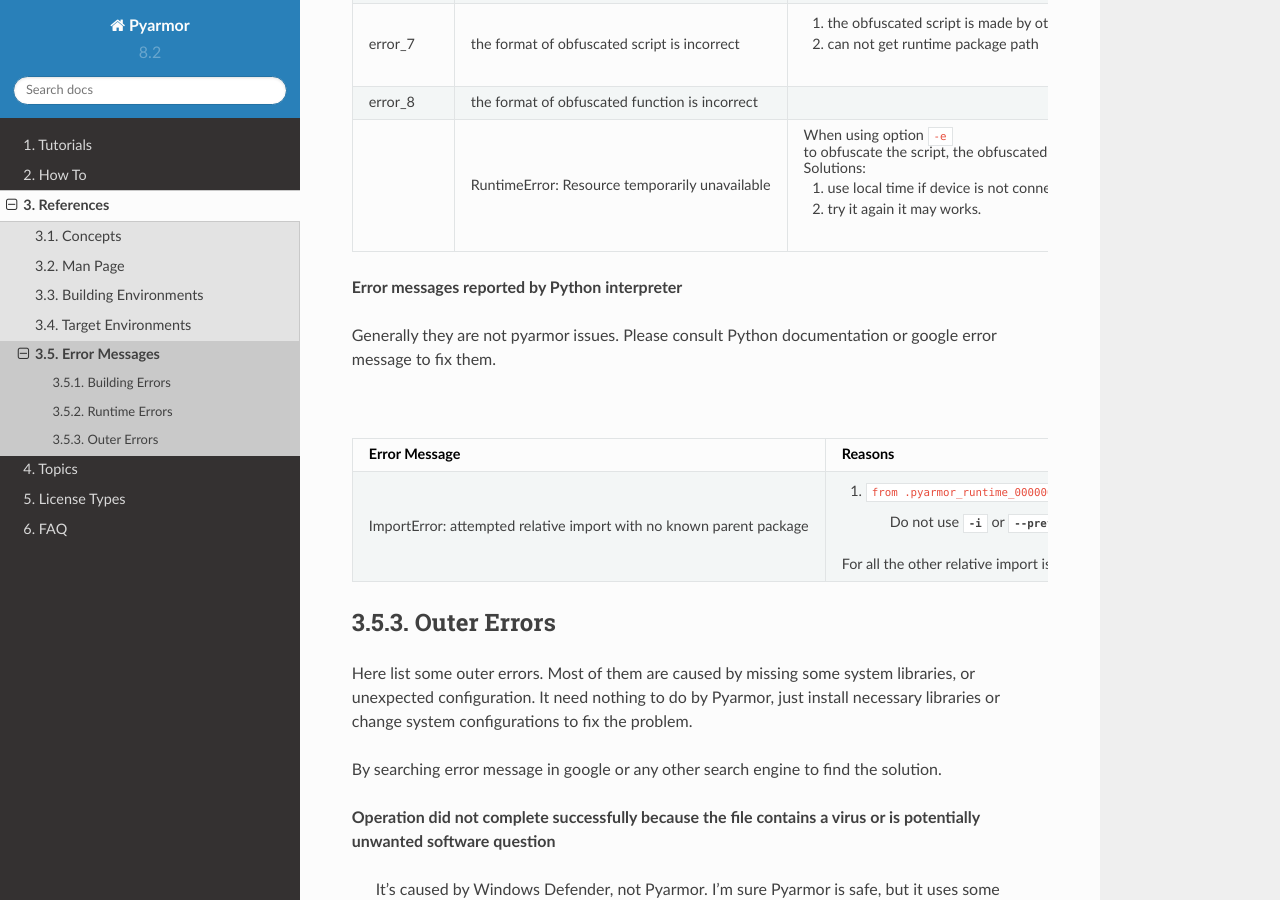
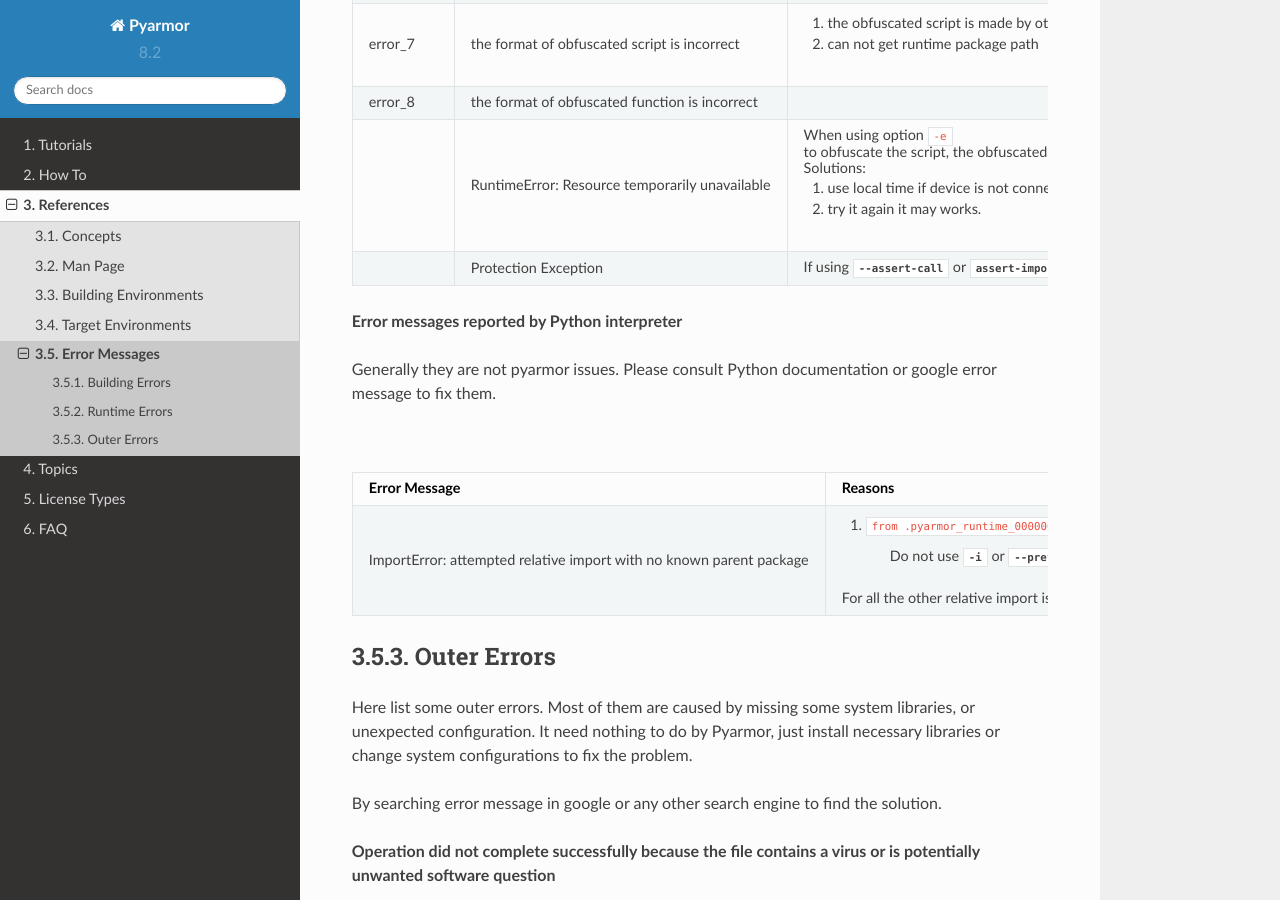
Before and after one commit to dashingsoft/pyarmor, a Sphinx documentation site: the page built from docs/reference/errors.rst, in a window 1280 px wide and 900 px high, scrolled down 1576 px. Built offline with Sphinx 7.4.7 and the Read the Docs theme 2.0.0, drawn with Linux system fonts in a browser that asks for light colours.

Commit message:
Doc how to fix Protection Exception issue

```diff
--- a/docs/reference/errors.rst
+++ b/docs/reference/errors.rst
@@ -125,6 +125,10 @@
 
        2. try it again it may works.
 
+   * -
+     - Protection Exception
+     - If using :option:`--assert-call` or :option:`assert-import`, check section `Filter assert function and import` in the :doc:`../tutorial/advanced`, ignore those problem functions and modules by the traceback.
+
 **Error messages reported by Python interpreter**
 
 Generally they are not pyarmor issues. Please consult Python documentation or google error message to fix them.
```
